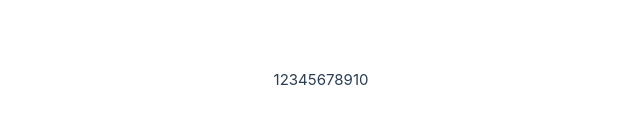
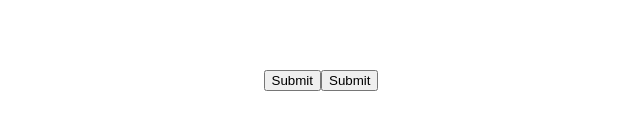
Before and after one commit to jabdi13/vue-3-learn, a Vue app: page / in a window 1280 px wide. Shown: the part 320-450 px from the top of the page, without its empty margins (319-959 px from the left). Built offline with nearby package versions, Linux system fonts and the light colour scheme.

Commit message:
Accessing event argument

```diff
--- a/src/App.vue
+++ b/src/App.vue
@@ -1,9 +1,9 @@
 <script setup>
-import Unity3VForWithRange from './components/essentials/6-ListRendering/Unity3-VForWithRange.vue';
+import Unity1AccessingEventArgument from './components/essentials/7-EventHandlers/Unity1-AccessingEventArgument.vue';
 </script>
 
 <template>
-  <Unity3VForWithRange></Unity3VForWithRange>
+  <Unity1AccessingEventArgument></Unity1AccessingEventArgument>
 </template>
 
 <style scoped>
--- /dev/null
+++ b/src/components/essentials/7-EventHandlers/Unity1-AccessingEventArgument.vue
@@ -0,0 +1,16 @@
+<script setup>
+import { warn } from 'vue';
+
+</script>
+
+<template>
+  <!-- using $event special variable -->
+  <button @click="warn('Form cannot be submitted yet.', $event)">
+    Submit
+  </button>
+
+  <!-- using inline arrow function -->
+  <button @click="(event) => warn('Form cannot be submitted yet.', event)">
+    Submit
+  </button>
+</template>
```
